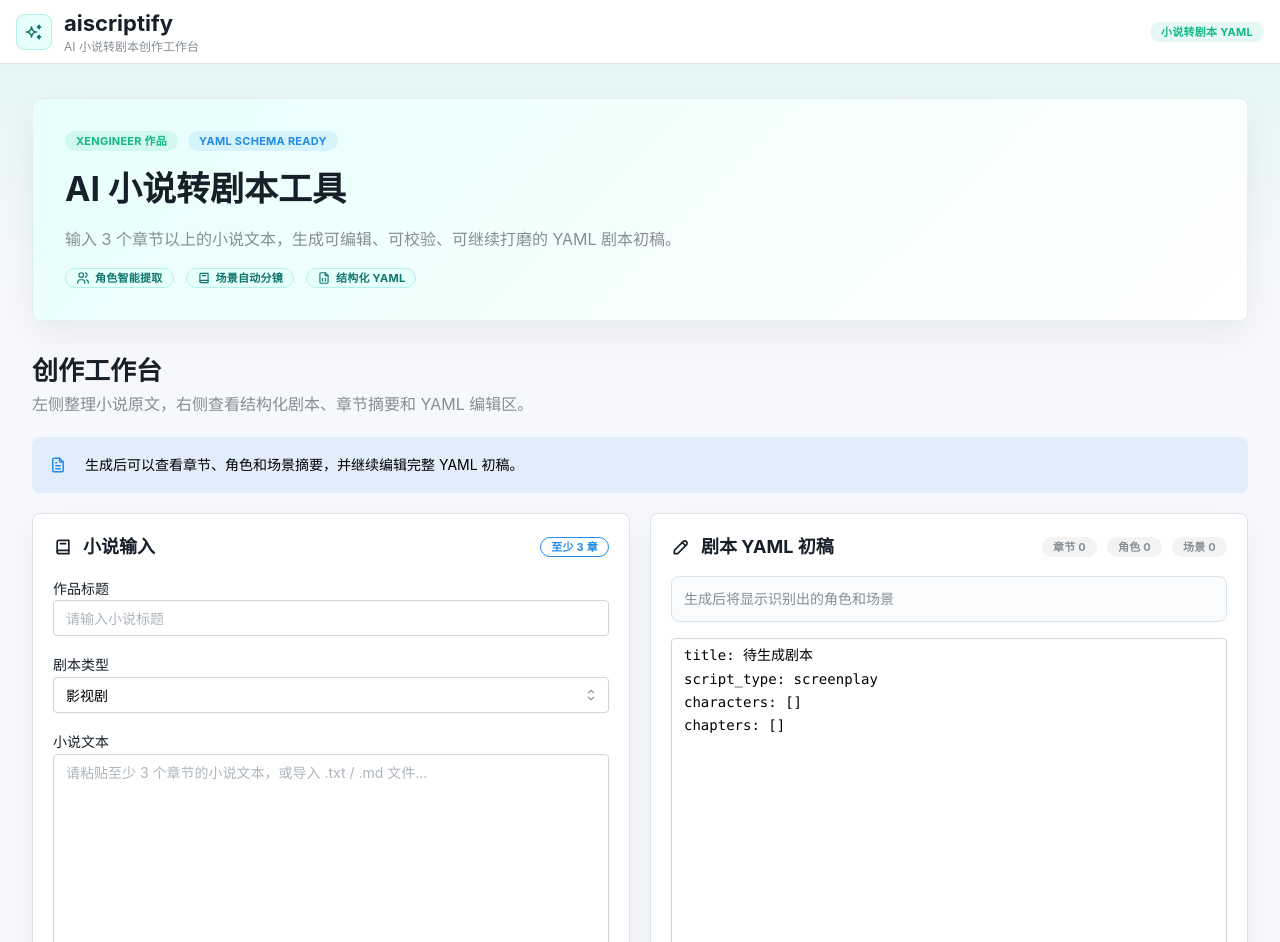
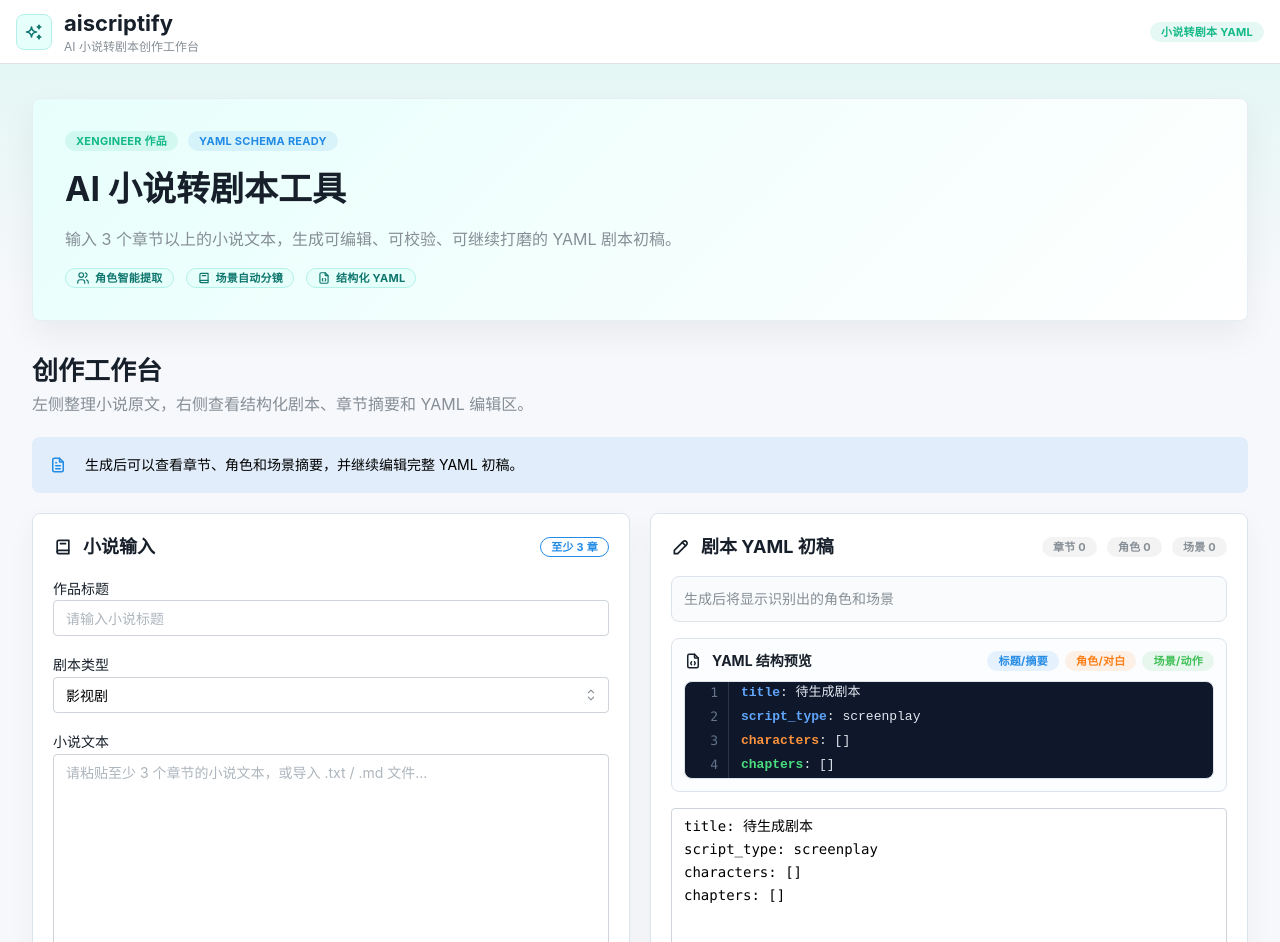
Before and after one commit to wjf996/aiscriptify, a React (Vite) app in the folder frontend/: page / in a window 1280 px wide. Shown: the top 942 px of the page. Built offline with nearby package versions, Linux system fonts and the light colour scheme.

Commit message:
增强 YAML 代码预览体验

```diff
--- a/frontend/src/App.tsx
+++ b/frontend/src/App.tsx
@@ -72,6 +72,15 @@ type ScriptChapterSummary = {
   summary: string;
   characters: string[];
   scenes: string[];
+};
+
+type HighlightedYamlLine = {
+  lineNumber: number;
+  beforeKey: string;
+  key: string;
+  afterKey: string;
+  keyClassName: string;
+  raw: string;
 };
 
 function analyzeYamlText(yamlText: string): YamlStatus {
@@ -167,6 +176,45 @@ function uniqueStrings(values: string[]): string[] {
     seen.add(value);
     return true;
   });
+}
+
+function buildHighlightedYamlLines(yamlText: string): HighlightedYamlLine[] {
+  return yamlText.split(/\r?\n/).map((line, index) => {
+    const match = line.match(/^(\s*-?\s*)([A-Za-z_][\w-]*)(:.*)$/);
+    if (!match) {
+      return {
+        lineNumber: index + 1,
+        beforeKey: "",
+        key: "",
+        afterKey: "",
+        keyClassName: "",
+        raw: line,
+      };
+    }
+
+    const key = match[2];
+    return {
+      lineNumber: index + 1,
+      beforeKey: match[1],
+      key,
+      afterKey: match[3],
+      keyClassName: getYamlKeyClassName(key),
+      raw: line,
+    };
+  });
+}
+
+function getYamlKeyClassName(key: string): string {
+  if (["title", "script_type", "chapter_title", "summary"].includes(key)) {
+    return "yaml-key-blue";
+  }
+  if (["characters", "speaker", "line"].includes(key)) {
+    return "yaml-key-orange";
+  }
+  if (["chapters", "scenes", "location", "time", "action", "dialogues"].includes(key)) {
+    return "yaml-key-green";
+  }
+  return "yaml-key-default";
 }
 
 function App() {
@@ -373,6 +421,7 @@ function App() {
       : chapterSummaries.find((chapter) => chapter.value === selectedChapter) ?? null;
   const feedbackMessage = yamlStatus.valid ? statusMessage : yamlStatus.message;
   const feedbackColor = errorMessage ? "red" : yamlStatus.valid ? "teal" : "yellow";
+  const highlightedYamlLines = buildHighlightedYamlLines(yamlDraft);
 
   return (
     <AppShell header={{ height: 64 }} padding="md">
@@ -698,6 +747,49 @@ function App() {
                       </Paper>
                     )}
 
+                    <Paper withBorder p="sm" radius="md" className="code-preview-panel">
+                      <Stack gap="xs">
+                        <Group justify="space-between">
+                          <Group gap="xs">
+                            <IconFileCode size={18} />
+                            <Text size="sm" fw={700}>
+                              YAML 结构预览
+                            </Text>
+                          </Group>
+                          <Group gap={6}>
+                            <Badge color="blue" variant="light">
+                              标题/摘要
+                            </Badge>
+                            <Badge color="orange" variant="light">
+                              角色/对白
+                            </Badge>
+                            <Badge color="green" variant="light">
+                              场景/动作
+                            </Badge>
+                          </Group>
+                        </Group>
+
+                        <div className="yaml-code-viewer">
+                          {highlightedYamlLines.map((line) => (
+                            <div key={line.lineNumber} className="yaml-code-line">
+                              <span className="yaml-line-number">{line.lineNumber}</span>
+                              <code className="yaml-line-content">
+                                {line.key ? (
+                                  <>
+                                    <span>{line.beforeKey}</span>
+                                    <span className={line.keyClassName}>{line.key}</span>
+                                    <span>{line.afterKey}</span>
+                                  </>
+                                ) : (
+                                  line.raw || " "
+                                )}
+                              </code>
+                            </div>
+                          ))}
+                        </div>
+                      </Stack>
+                    </Paper>
+
                     <Textarea
                       value={yamlDraft}
                       onChange={(event) => {
--- a/frontend/src/styles.css
+++ b/frontend/src/styles.css
@@ -93,3 +93,63 @@ textarea {
 .mantine-SegmentedControl-root {
   background: #eef6f6;
 }
+
+.code-preview-panel {
+  background: #fbfdff;
+  border-color: #dce3ea;
+}
+
+.yaml-code-viewer {
+  max-height: 240px;
+  overflow: auto;
+  border: 1px solid #dce3ea;
+  border-radius: 8px;
+  background: #0f172a;
+  font-family: Consolas, "Courier New", monospace;
+  font-size: 13px;
+  line-height: 1.7;
+}
+
+.yaml-code-line {
+  display: grid;
+  grid-template-columns: 44px minmax(0, 1fr);
+  min-height: 24px;
+}
+
+.yaml-code-line:hover {
+  background: rgba(148, 163, 184, 0.12);
+}
+
+.yaml-line-number {
+  padding: 0 10px;
+  color: #64748b;
+  text-align: right;
+  user-select: none;
+  border-right: 1px solid rgba(148, 163, 184, 0.22);
+}
+
+.yaml-line-content {
+  padding: 0 12px;
+  color: #e2e8f0;
+  white-space: pre;
+}
+
+.yaml-key-blue {
+  color: #60a5fa;
+  font-weight: 700;
+}
+
+.yaml-key-orange {
+  color: #fb923c;
+  font-weight: 700;
+}
+
+.yaml-key-green {
+  color: #4ade80;
+  font-weight: 700;
+}
+
+.yaml-key-default {
+  color: #c4b5fd;
+  font-weight: 700;
+}
```
